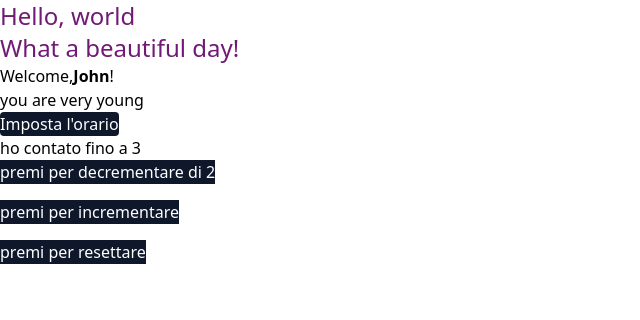
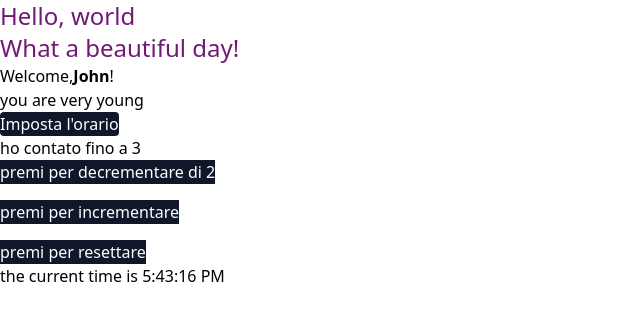
Before and after one commit to Shimono13/SWR, a React (Vite) app: page / in a window 1280 px wide. Shown: the top 320 px of the page, without its empty margins (0-640 px from the left). Built offline with nearby package versions, Linux system fonts and the light colour scheme.

Commit message:
first one

```diff
--- a/src/App.jsx
+++ b/src/App.jsx
@@ -4,6 +4,7 @@ import Hello from "./Hello";
 import Messaggio from "./Messaggio";
 import Welcome from "./Welcome";
 import AlertClock from "./AlertClock";
+import Clock from "./Clock";
 
 function App() {
   // const [inputValue, setInputValue] = useState("");
@@ -21,6 +22,7 @@ function App() {
       <Welcome name="John" age={12} />
       <AlertClock onClick={handleClick} />
       <Counter valore={2} valoreIniziale={3}></Counter>
+      <Clock></Clock>
       {/* <input
         type="text"
         value={inputValue}
--- /dev/null
+++ b/src/Clock.jsx
@@ -0,0 +1,17 @@
+import { useState, useEffect } from "react";
+
+export default function Clock() {
+  const [time, setTime] = useState(new Date());
+
+  useEffect(() => {
+    const intervalid = setInterval(() => {
+      console.log(`updatin time`);
+      setTime(new Date());
+    }, 1000);
+    return () => {
+      clearInterval(intervalid);
+    };
+  }, []);
+
+  return <h2>the current time is {time.toLocaleTimeString()}</h2>;
+}
--- a/src/Counter.jsx
+++ b/src/Counter.jsx
@@ -1,8 +1,15 @@
-import React, { useState } from "react";
+import React, { useState, useEffect } from "react";
 import CounterDisplay from "./CounterDisplay";
 
 export default function Counter({ valore, valoreIniziale }) {
   const [counter, setCounter] = useState(valoreIniziale);
+
+  useEffect(() => {
+    console.log(`${counter}`);
+    return () => {
+      console.log(`value of counter is ${counter}`);
+    };
+  }, [counter]);
 
   const incrementaClick = () => {
     setCounter(counter + 1);
```
